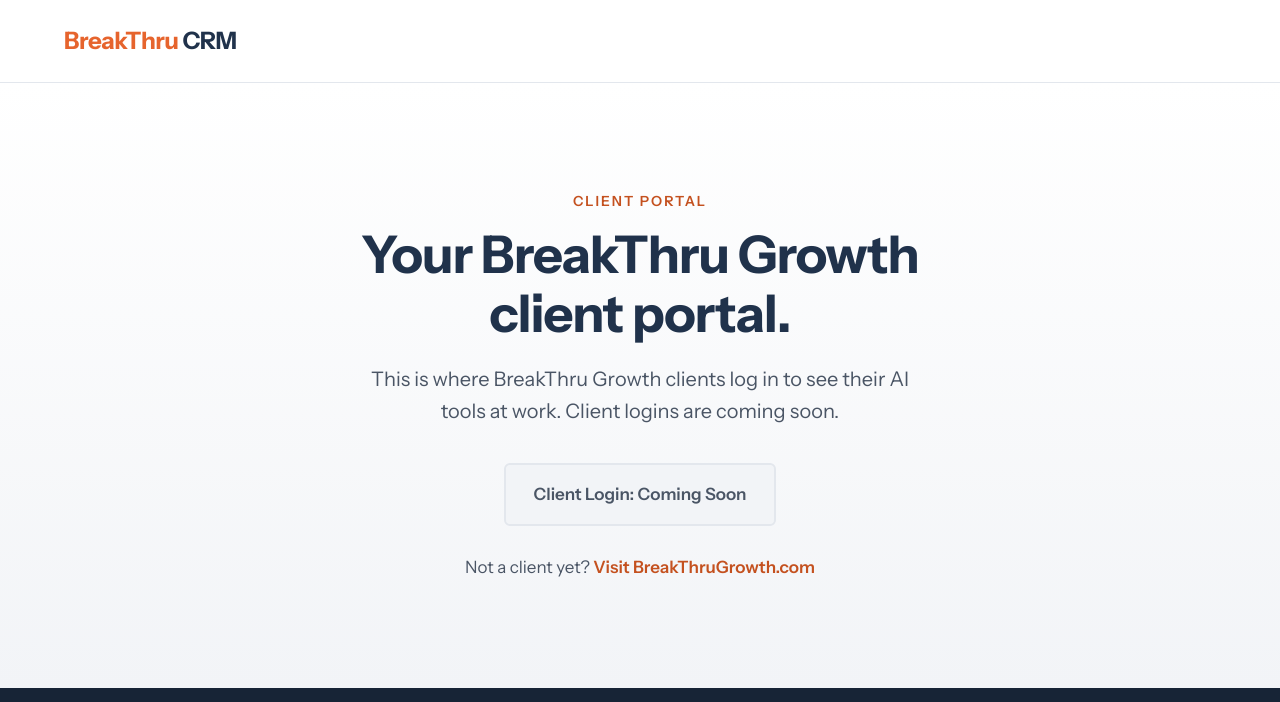
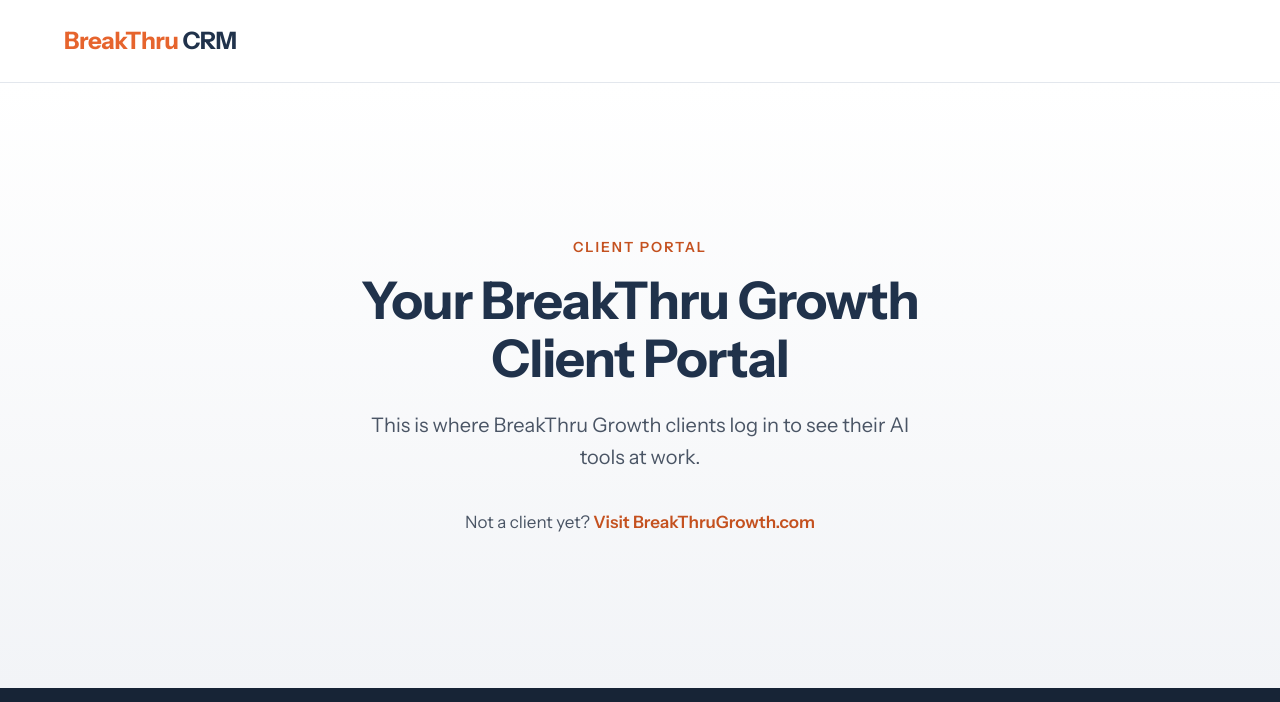
Before and after one commit to BreakThruLLC/breakthrucrm, a plain HTML site: page index.html in a window 1280 px wide. Shown: the top 702 px of the page. Drawn offline with Linux system fonts and the light colour scheme.

Commit message:
Title-case headline and remove "Coming Soon"
Headline now reads "Your BreakThru Growth Client Portal". The login
button stays commented out until app.breakthrucrm.com is live.

Co-Authored-By: Claude Opus 5.5 <noreply@anthropic.com>
Claude-Session: https://claude.ai/code/session_015ACpW8gUTVuFQnU9K9iHDQ

```diff
--- a/index.html
+++ b/index.html
@@ -114,13 +114,6 @@
     transition: background 0.15s ease;
   }
   .btn:hover { background: var(--btn-hover); color: #fff; }
-  .btn-soon {
-    background: var(--bg-gray);
-    color: var(--text-gray);
-    border: 2px solid var(--line);
-    cursor: default;
-  }
-  .btn-soon:hover { background: var(--bg-gray); color: var(--text-gray); }
   .secondary {
     margin-top: 28px;
     color: var(--text-gray);
@@ -176,11 +169,10 @@
   <div class="wrap">
     <div class="card">
       <p class="eyebrow">Client Portal</p>
-      <h1>Your BreakThru&nbsp;Growth client portal.</h1>
-      <p class="lead">This is where BreakThru&nbsp;Growth clients log in to see their AI tools at work. Client logins are coming soon.</p>
+      <h1>Your BreakThru&nbsp;Growth Client Portal</h1>
+      <p class="lead">This is where BreakThru&nbsp;Growth clients log in to see their AI tools at work.</p>
 
-      <!-- LAUNCH: when app.breakthrucrm.com is live, delete the "Coming soon" span and uncomment the link below. -->
-      <span class="btn btn-soon" aria-disabled="true">Client Login: Coming Soon</span>
+      <!-- LAUNCH: when app.breakthrucrm.com is live, uncomment the Client Login button below. -->
       <!-- <a class="btn" href="https://app.breakthrucrm.com/">Client Login</a> -->
 
       <p class="secondary">Not a client yet? <a href="https://breakthrugrowth.com/" target="_blank" rel="noopener">Visit BreakThruGrowth.com</a></p>
```
